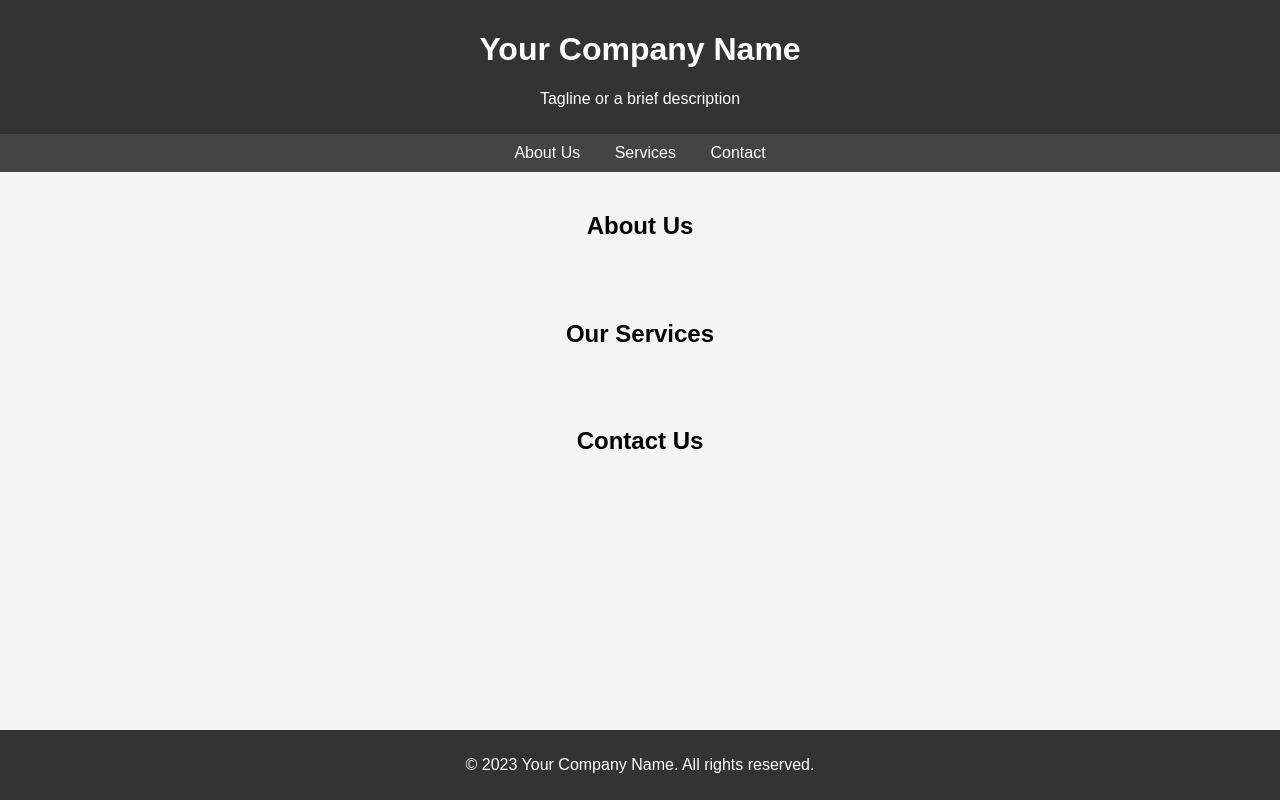
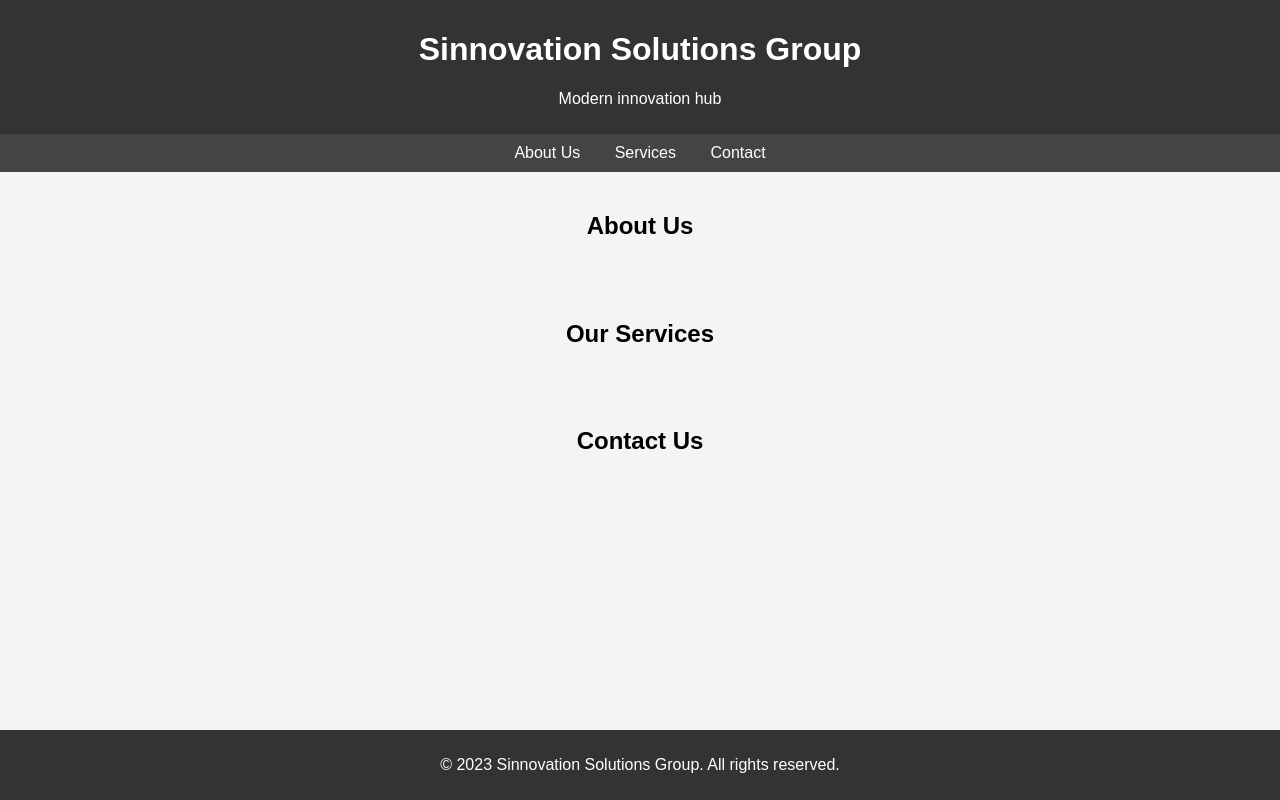
Before and after one commit to kmayika/kmayika.github.io, a plain HTML site: page index.html in a window 1280 px wide. Drawn offline with Linux system fonts and the light colour scheme.

Commit message:
Update index.html

```diff
--- a/index.html
+++ b/index.html
@@ -3,7 +3,7 @@
 <head>
     <meta charset="UTF-8">
     <meta name="viewport" content="width=device-width, initial-scale=1.0">
-    <title>Your Company Name</title>
+    <title>Sinnovation Solutions Group</title>
     <style>
         /* Add your CSS styles here */
         body {
@@ -49,8 +49,8 @@
 </head>
 <body>
     <header class="header">
-        <h1>Your Company Name</h1>
-        <p>Tagline or a brief description</p>
+        <h1>Sinnovation Solutions Group</h1>
+        <p>Modern innovation hub</p>
     </header>
     <nav class="nav">
         <!-- Navigation links -->
@@ -77,7 +77,7 @@
         </p>
     </section>
     <footer class="footer">
-        <p>&copy; 2023 Your Company Name. All rights reserved.</p>
+        <p>&copy; 2023 Sinnovation Solutions Group. All rights reserved.</p>
     </footer>
 </body>
 </html>
```
